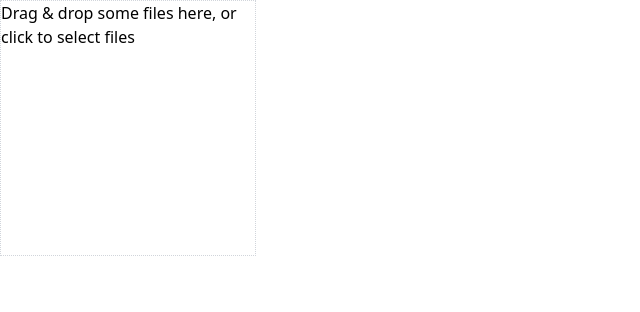
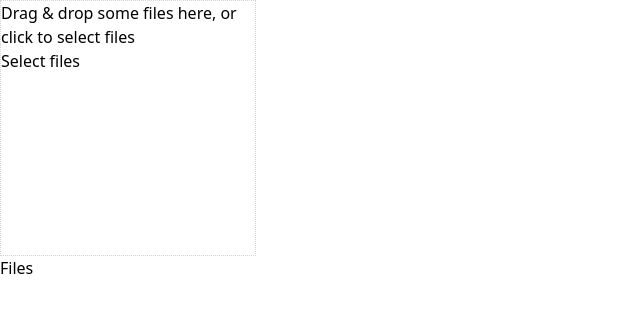
Before and after one commit to obake-fe/image_uploader, a React app: page /upload in a window 1280 px wide. Shown: the top 312 px of the page, without its empty margins (0-640 px from the left). Built offline with nearby package versions, Linux system fonts and the light colour scheme; the HTML template or start-up script is replaced by a standard one.

Commit message:
feat: display image info and add upload button

```diff
--- a/package.json
+++ b/package.json
@@ -5,6 +5,7 @@
     "start": "webpack serve"
   },
   "devDependencies": {
+    "@types/eslint": "7.29.0",
     "@types/eslint-plugin-prettier": "^3.1.0",
     "@types/prettier": "^2.4.2",
     "@typescript-eslint/eslint-plugin": "^5.8.1",
--- a/src/components/Upload.tsx
+++ b/src/components/Upload.tsx
@@ -1,14 +1,30 @@
-import React, { useCallback } from 'react';
+import React, { useCallback, useMemo } from 'react';
 import { useDropzone } from 'react-dropzone';
 
 export const Upload = () => {
-  // eslint-disable-next-line @typescript-eslint/no-unused-vars
   const onDrop = useCallback((acceptedFiles) => {
-    // Do something with the files
+    // eslint-disable-next-line no-console
+    console.log('😃', acceptedFiles);
   }, []);
-  const { getRootProps, getInputProps, isDragActive } = useDropzone({ onDrop });
+  const { getRootProps, getInputProps, isDragActive, open, acceptedFiles } =
+    useDropzone({
+      onDrop,
+      noClick: true
+    });
+
+  // 画像情報
+  const files = useMemo(
+    () =>
+      acceptedFiles.map((file) => (
+        <li key={file.name}>
+          {file.name} - {file.size} bytes
+        </li>
+      )),
+    [acceptedFiles]
+  );
 
   return (
+    <>
       <div
         {...getRootProps()}
         className="w-64 h-64 border border-dotted border-gray-300"
@@ -19,6 +35,16 @@ export const Upload = () => {
         ) : (
           <p>Drag & drop some files here, or click to select files</p>
         )}
+        <button type="button" onClick={open}>
+          Select files
+        </button>
       </div>
+      <div>
+        <aside>
+          <h4>Files</h4>
+          <ul>{files}</ul>
+        </aside>
+      </div>
+    </>
   );
 };
--- a/webpack.config.js
+++ b/webpack.config.js
@@ -24,7 +24,8 @@ module.exports = {
   devServer: {
     static: path.resolve(__dirname, 'build'),
     // open: true,
-    port: 3000
+    port: 3000,
+    historyApiFallback: true // BrowserRouterのリロード不可対策
   },
   resolve: {
     // import 文で .ts や .tsx ファイルを解決するため
```
Also changed, not shown: 1 other file (tests, documents, lock files or other folders). Lines whose indentation alone changed are shown as unchanged.
